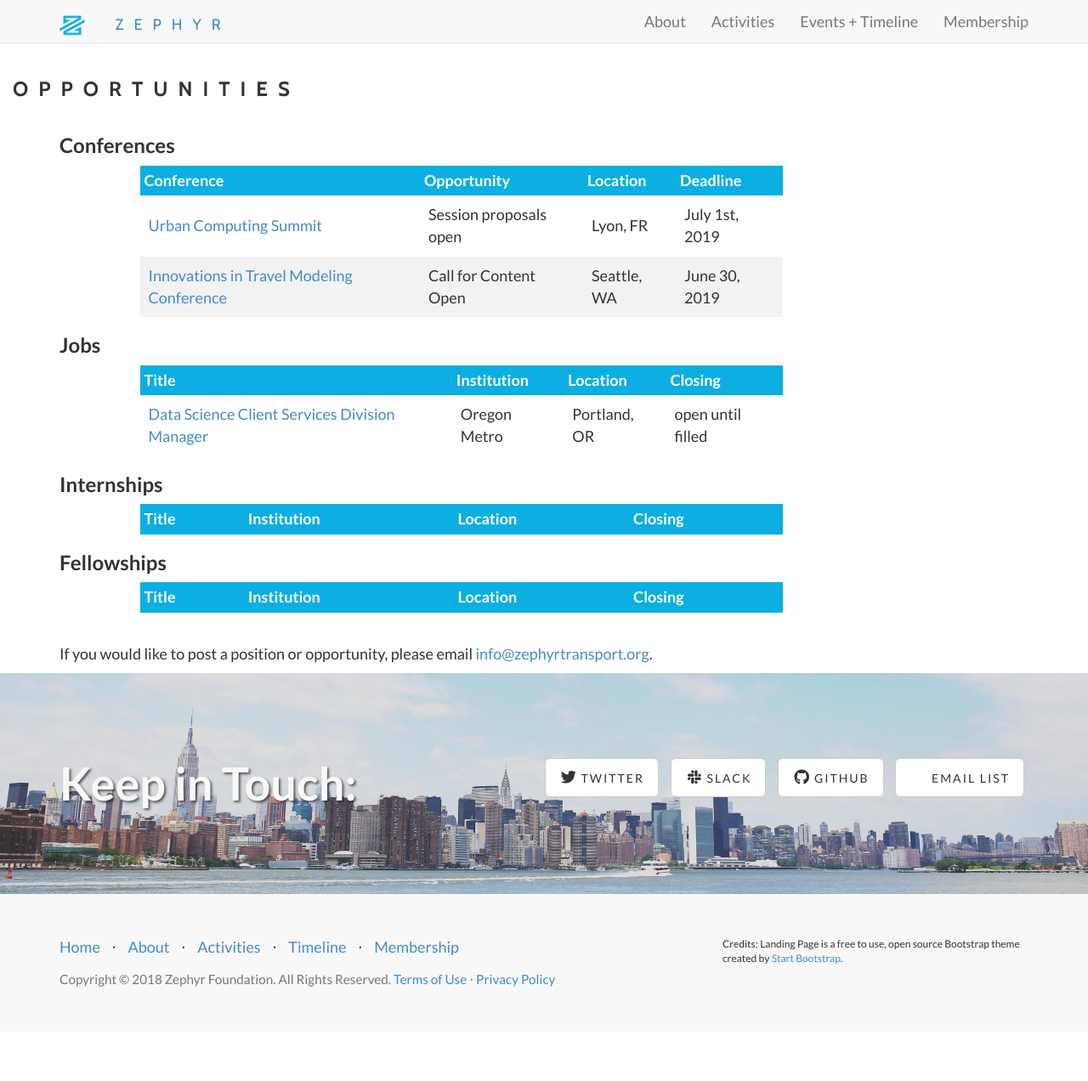
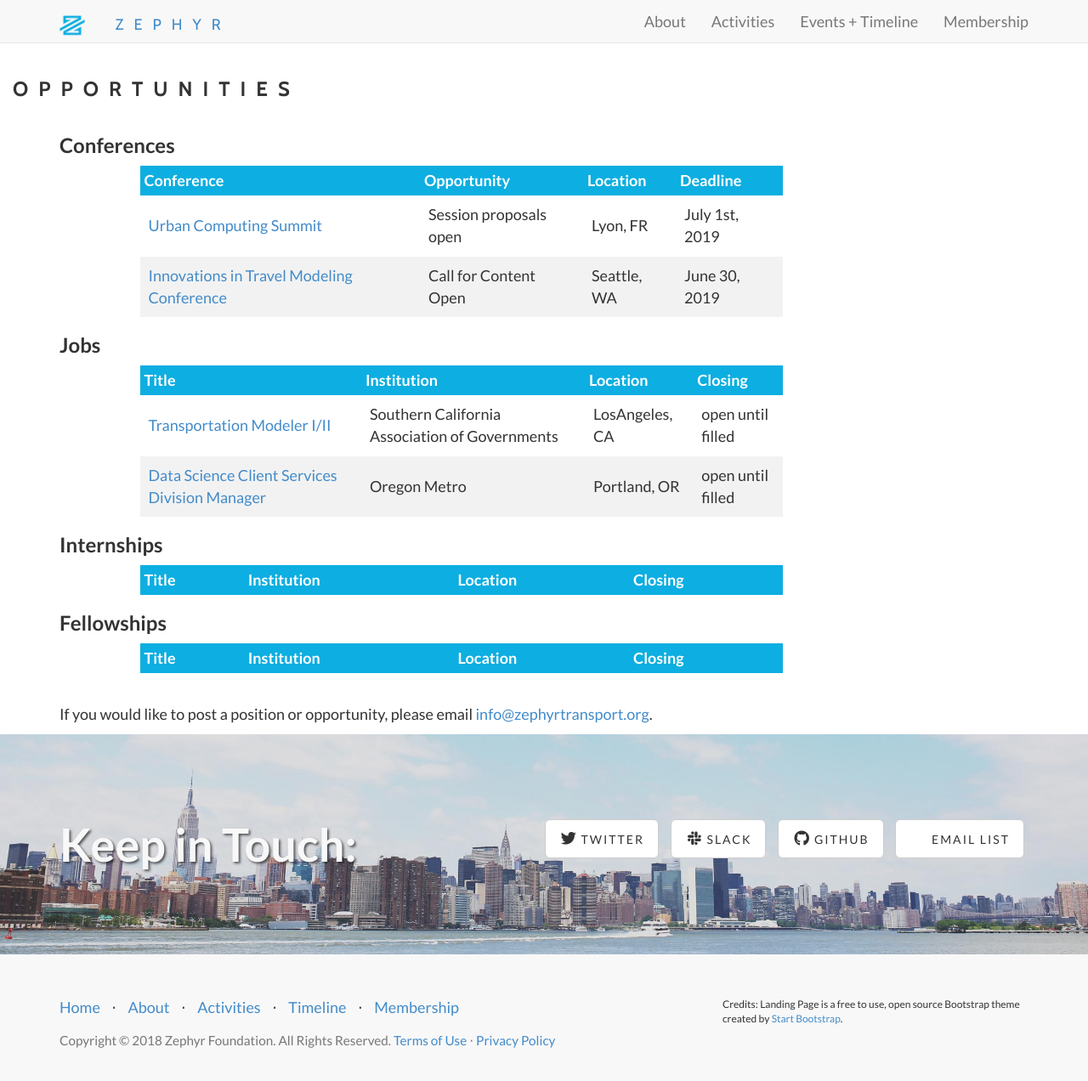
Before and after one commit to ZephyrTransport/zephyr-website, a Jekyll site: the page built from opportunities.md, in a window 1280 px wide and 1286 px high. Shown: the top 1272 px of the window at 85% size. Built offline with Jekyll 4.4.1, drawn with Linux system fonts in a browser that asks for light colours; nearby versions of some CDN libraries.

Commit message:
add scag job

```diff
--- a/_data/opportunities.yml
+++ b/_data/opportunities.yml
@@ -20,6 +20,19 @@
   closing: June 30, 2019
   link: http://itmconference.com
   summary:
+- name: Transportation Modeler I/II
+  time: full-time
+  headline: Full-time Position
+  front: true
+  post: true
+  lead: Southern California's Catalyst for a Brighter Future.
+  type: job
+  institution: Southern California Association of Governments
+  salary_low: 63835.20
+  salary_high: 98113.60
+  location: LosAngeles, CA
+  closing: open until filled
+  link: https://tmip.org/sites/freightmodelimprovementprogram.localhost/files/attachments/Transportation%20Modeler_Job%20Bulletin.pdf
 - name: Data Science Client Services Division Manager
   time: full-time
   headline: Full-time Position
```
